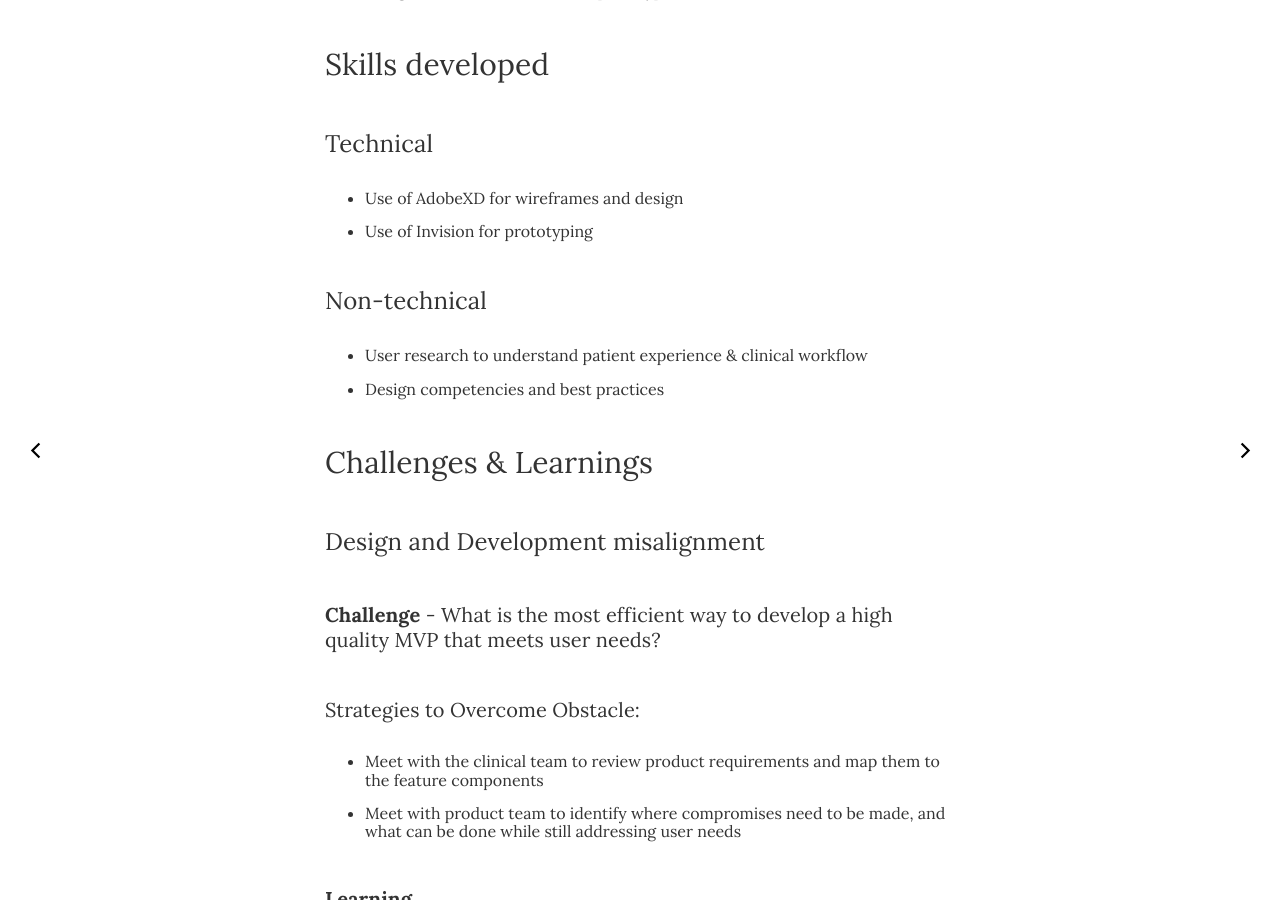
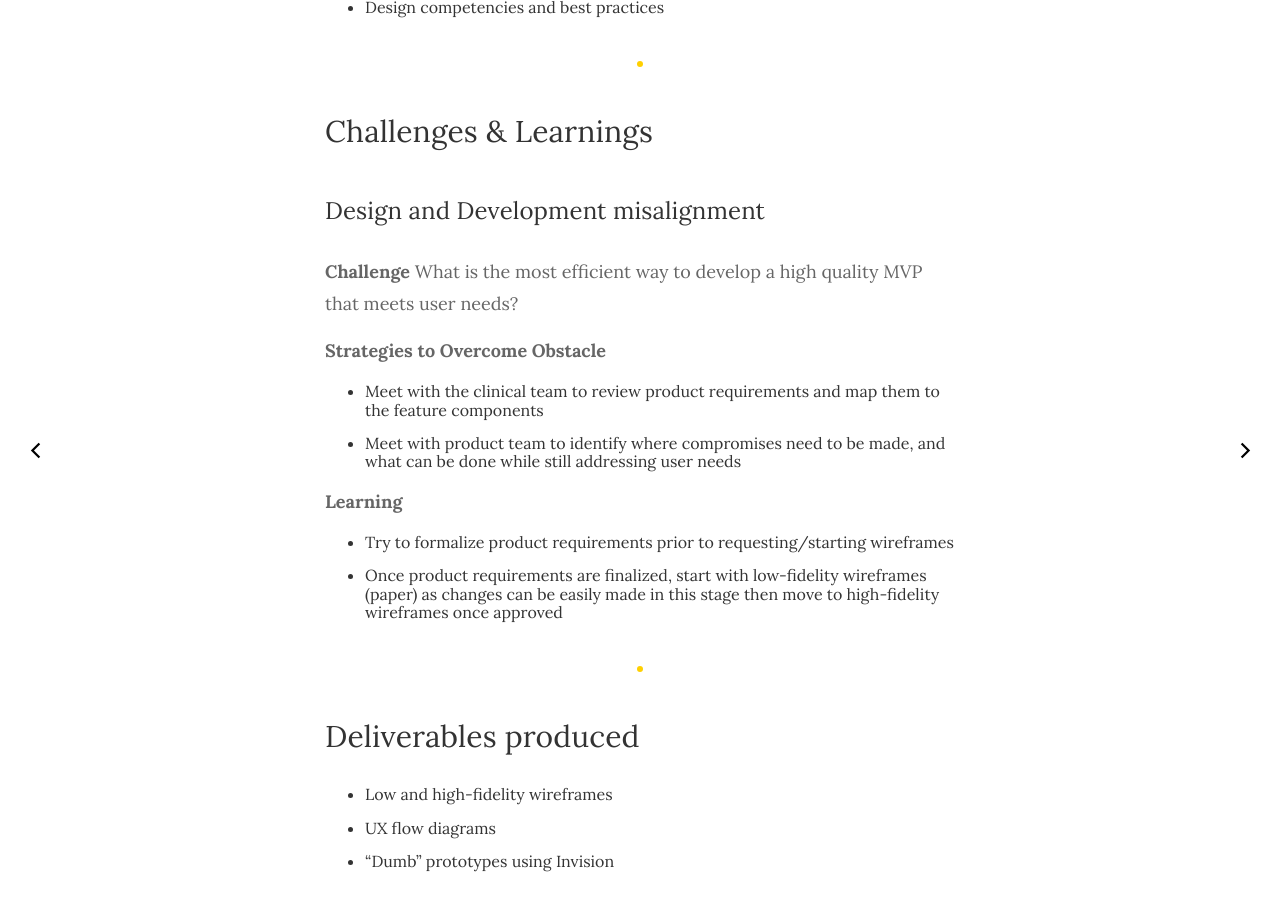
Before and after one commit to danielle-rib/danielle-rib.github.io, a Jekyll site: the page built from _posts/2019-03-24-making-headway-in-the-design-space.md, in a window 1280 px wide and 900 px high, scrolled down 2276 px. Built offline with Jekyll 4.4.1, drawn with Linux system fonts in a browser that asks for light colours.

```diff
--- a/_posts/2019-03-24-making-headway-in-the-design-space.md
+++ b/_posts/2019-03-24-making-headway-in-the-design-space.md
@@ -9,7 +9,7 @@ tags:   [healthcare, head injury, software, development]
 
 I pursued an extracurricular position as Software Developer at the Co-Development Lab at the Ryerson Biomedical Zone in collaboration with St. Michael's Hospital Head Injury Clinic. Work was done to design and develop an app targeted to people with head injury to improve patient experience through knowledge, interventions and tracking of Persistent Post Concussion Symptoms.
 
-My responsibilities also included managing both development tasks while also considering healthcare perspectives, as well as understanding patient needs and requirements to help educate and self manage their symptoms to optimize their recovery. In applying for this position I had to prepare a ![presentation](https://docs.google.com/presentation/d/1heiO06zauY695jnK_v84XTbzZLTUB-kVKwbQ3MiViV8/edit?usp=sharing) on my understanding of the patient journey and the approach I would take for the design and development work.
+My responsibilities also included managing both development tasks while also considering healthcare perspectives, as well as understanding patient needs and requirements to help educate and self manage their symptoms to optimize their recovery. In applying for this position I had to prepare a [presentation][head-app-slides] on my understanding of the patient journey and the approach I would take for the design and development work.
 
 Through the experience designing and developing a health application I more fully understood the role technology plays as a tool shared between patient and provider to enable recovery.
 
@@ -20,34 +20,41 @@ Through the experience designing and developing a health application I more full
 * Understand the target population to design a tool they will use
 * Create wireframes and prototypes to develop from
 
+---
+
 ## Work conducted
 * User Research
 * Research on Quality of Life tools
 * Research on the Clinical workflow
 * Design wireframes and “dumb” prototypes
 
+
 ## Skills developed
-
-### Technical
+**Technical**
 * Use of AdobeXD for wireframes and design
 * Use of Invision for prototyping
 
-### Non-technical
+**Non-technical**
 * User research to understand patient experience & clinical workflow
 * Design competencies and best practices
+
+---
 
 ## Challenges & Learnings
 
 ### Design and Development misalignment
-#### **Challenge** - What is the most efficient way to develop a high quality MVP that meets user needs?
+**Challenge**
+What is the most efficient way to develop a high quality MVP that meets user needs?
 
-#### Strategies to Overcome Obstacle:
+**Strategies to Overcome Obstacle**
 * Meet with the clinical team to review product requirements and map them to the feature components
 * Meet with product team to identify where compromises need to be made, and what can be done while still addressing user needs
 
-#### **Learning**
+**Learning**
 * Try to formalize product requirements prior to requesting/starting wireframes
 * Once product requirements are finalized, start with low-fidelity wireframes (paper) as changes can be easily made in this stage then move to high-fidelity wireframes once approved
+
+---
 
 ## Deliverables produced
 * Low and high-fidelity wireframes
```
Also changed, not shown: other parts of _posts/2019-03-24-making-headway-in-the-design-space.md (+4 -0 lines).
